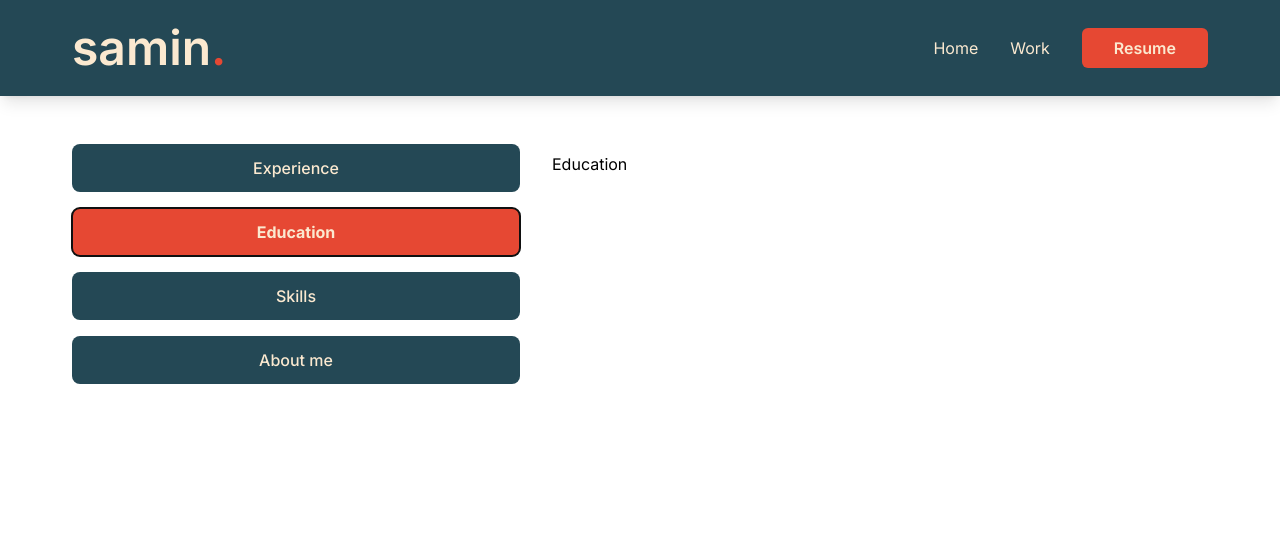
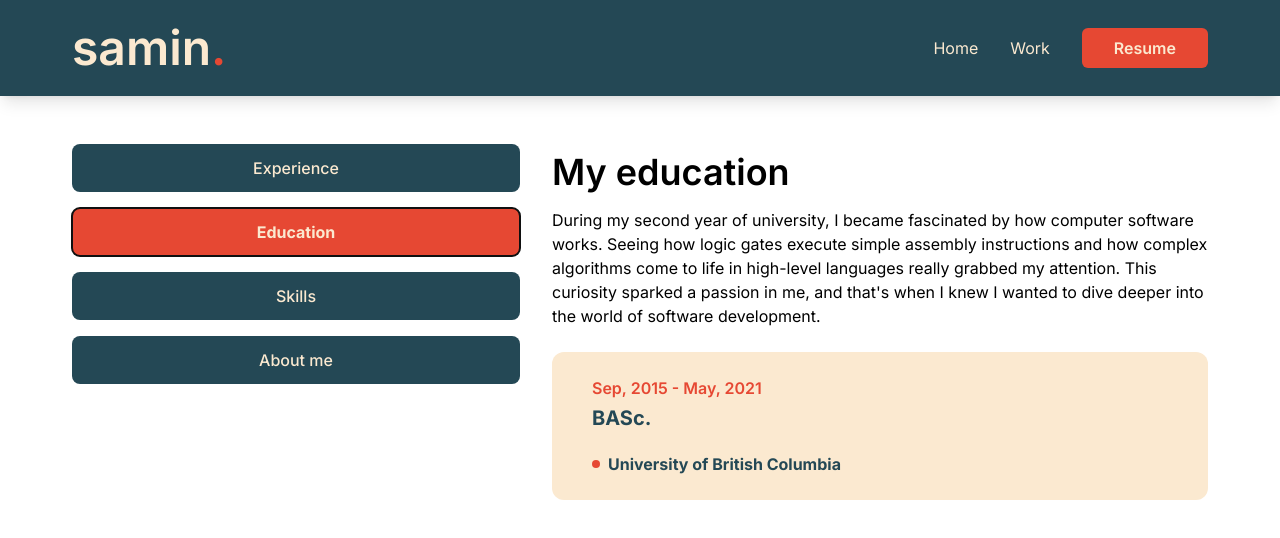
Before and after one commit to saminsss/portfolio, a Next.js app: page /resume in a window 1280 px wide. Both pictures are taken after a click on the tab "Education". Shown: the top 538 px of the page. Built offline with nearby package versions, Linux system fonts and the light colour scheme.

Commit message:
add skills

```diff
--- a/src/app/resume/page.tsx
+++ b/src/app/resume/page.tsx
@@ -1,10 +1,22 @@
 'use client';
 
+import TooltipButton from '@/components/TooltipButton';
 import { ScrollArea } from '@/components/ui/scroll-area';
 import { Tabs, TabsContent, TabsList, TabsTrigger } from '@/components/ui/tabs';
-import { FaCss3, FaHtml5, FaJs, FaNodeJs, FaReact } from 'react-icons/fa';
+import { FaCss3, FaHtml5, FaJava, FaJs, FaNode, FaReact } from 'react-icons/fa';
 
-import { SiNextdotjs, SiTailwindcss } from 'react-icons/si';
+import {
+  SiAmazonaws,
+  SiDocker,
+  SiMongodb,
+  SiMysql,
+  SiNextdotjs,
+  SiNginx,
+  SiNuxtdotjs,
+  SiPostgresql,
+  SiTailwindcss,
+  SiVuedotjs,
+} from 'react-icons/si';
 
 const about = {
   title: 'About me',
@@ -53,41 +65,104 @@ const experience = {
   ],
 };
 
+const education = {
+  icon: '',
+  title: 'My education',
+  description:
+    "During my second year of university, I became fascinated by how computer software works. Seeing how logic gates execute simple assembly instructions and how complex algorithms come to life in high-level languages really grabbed my attention. This curiosity sparked a passion in me, and that's when I knew I wanted to dive deeper into the world of software development.",
+  items: [
+    {
+      institution: 'University of British Columbia',
+      degree: 'BASc.',
+      duration: 'Sep, 2015 - May, 2021',
+    },
+  ],
+};
+
 const skills = {
   title: 'My skills',
-  description: 'Lorem ipsum',
+  description:
+    'Throughout my career, I have honed my skills in AWS, Java, JavaScript, Node, React, and REST APIs. With a strong foundation in object-oriented programming (OOP), design patterns, best practices, algorithms, and data structures, I bring a comprehensive skill set to every project.',
   skillList: [
     {
       icon: <FaHtml5 />,
       name: 'html 5',
+      href: 'https://developer.mozilla.org/en-US/docs/Glossary/HTML5',
     },
     {
       icon: <FaCss3 />,
       name: 'css 3',
+      href: 'https://developer.mozilla.org/en-US/docs/Web/CSS',
     },
     {
       icon: <FaJs />,
       name: 'javascript',
+      href: 'https://developer.mozilla.org/en-US/docs/Web/JavaScript',
     },
     {
       icon: <FaReact />,
       name: 'react.js',
+      href: 'https://react.dev/',
     },
     {
       icon: <SiNextdotjs />,
       name: 'next.js',
+      href: 'https://nextjs.org/',
     },
     {
-      icon: <FaHtml5 />,
-      name: 'html 5',
-    },
-    {
-      icon: <FaNodeJs />,
+      icon: <FaNode />,
       name: 'node.js',
+      href: 'https://nodejs.org/en',
     },
     {
       icon: <SiTailwindcss />,
       name: 'tailwind.css',
+      href: 'https://tailwindcss.com/',
+    },
+    {
+      icon: <SiVuedotjs />,
+      name: 'vue.js',
+      href: 'https://vuejs.org/',
+    },
+    {
+      icon: <FaJava />,
+      name: 'java',
+      href: 'https://www.java.com/en/',
+    },
+    {
+      icon: <SiAmazonaws />,
+      name: 'aws',
+      href: 'https://aws.amazon.com/',
+    },
+    {
+      icon: <SiDocker />,
+      name: 'docker',
+      href: 'https://www.docker.com/',
+    },
+    {
+      icon: <SiNginx />,
+      name: 'nginx',
+      href: 'https://nginx.org/en/',
+    },
+    {
+      icon: <SiMongodb />,
+      name: 'mongodb',
+      href: 'https://www.mongodb.com/',
+    },
+    {
+      icon: <SiPostgresql />,
+      name: 'postgresql',
+      href: 'https://www.postgresql.org/',
+    },
+    {
+      icon: <SiMysql />,
+      name: 'mysql',
+      href: 'https://www.mysql.com/',
+    },
+    {
+      icon: <SiNuxtdotjs />,
+      name: 'nuxt.js',
+      href: 'https://nuxt.com/',
     },
   ],
 };
@@ -129,8 +204,54 @@ const Resume = () => {
             </ScrollArea>
           </div>
         </TabsContent>
-        <TabsContent value="education">Education</TabsContent>
-        <TabsContent value="skills">Skills</TabsContent>
+        <TabsContent value="education">
+          <div className="flex flex-col gap-4">
+            <h4>{education.title}</h4>
+            <ScrollArea className="h-82 md:h-112 overflow-auto">
+              <p className="mb-6">{education.description}</p>
+              <ul className="grid grid-cols-1 gap-4">
+                {education.items.map((item) => (
+                  <li
+                    key={item.institution}
+                    className="bg-quaternary py-6 px-10 rounded-xl flex flex-col justify-start items-center md:items-start gap-1 text-primary h-full">
+                    <p className="font-semibold text-secondary">
+                      {item.duration}
+                    </p>
+                    <p className="font-bold mb-4 text-xl">{item.degree}</p>
+                    <div className="flex items-center gap-2">
+                      <span className="w-2 h-2 rounded-full bg-secondary"></span>
+                      <p className="font-bold">{item.institution}</p>
+                    </div>
+                  </li>
+                ))}
+              </ul>
+            </ScrollArea>
+          </div>
+        </TabsContent>
+        <TabsContent value="skills">
+          <div className="flex flex-col gap-4">
+            <h4>{skills.title}</h4>
+            <p className="mb-4">{skills.description}</p>
+            <ul className="grid grid-cols-2 md:grid-cols-3 lg:grid-cols-4 gap-8">
+              {skills.skillList
+                .sort((sa, sb) => sa.name.localeCompare(sb.name))
+                .map((skill) => (
+                  <li key={skill.name}>
+                    <TooltipButton
+                      link={{ href: skill.href }}
+                      tooltipProvider={{ delayDuration: 100 }}
+                      trigger={
+                        <div className="text-6xl hover:text-secondary transition-all duration-200">
+                          {skill.icon}
+                        </div>
+                      }
+                      content={skill.name.toLowerCase()}
+                    />
+                  </li>
+                ))}
+            </ul>
+          </div>
+        </TabsContent>
         <TabsContent value="aboutme">About me</TabsContent>
       </div>
     </Tabs>
```
